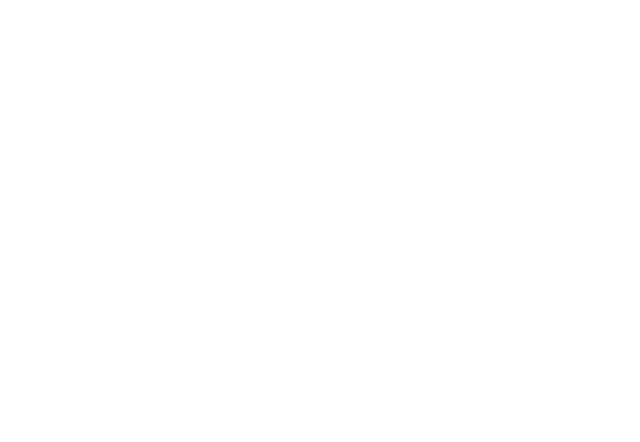
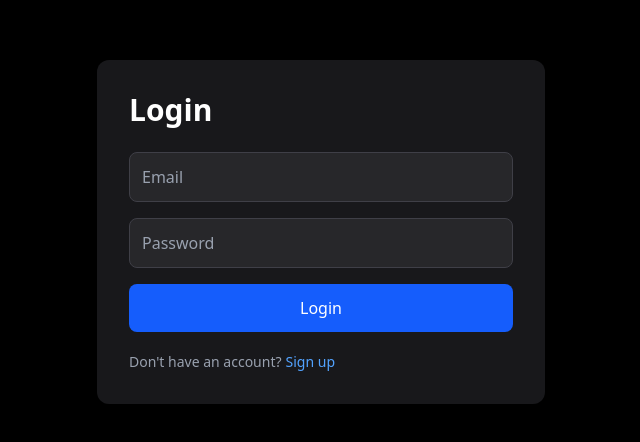
Before and after one commit to MaitriRajpara/E-commerce-React, a React (Vite) app: page / in a window 1280 px wide. Before the commit this address had no page. Shown: the part 168-610 px from the top of the page, without its empty margins (319-959 px from the left). Built offline with nearby package versions, Linux system fonts and the light colour scheme.

Commit message:
Route changed

```diff
--- a/src/App.tsx
+++ b/src/App.tsx
@@ -7,7 +7,7 @@
   return (
     <Router>
       <Routes>
-      <Route path="/login" element={<Login />} />
+      <Route path="/" element={<Login />} />
         <Route path="/signup" element={<SignUp />} />
         <Route path="/product" element={<ProductList />} />
       </Routes>
--- a/src/Components/Auth/SignUp/SignUp.tsx
+++ b/src/Components/Auth/SignUp/SignUp.tsx
@@ -99,7 +99,7 @@
           Already have an account?
           <span
             className="text-blue-400 hover:underline cursor-pointer ml-1"
-            onClick={() => navigate("/login")}
+            onClick={() => navigate("/")}
           >
             Login
           </span>
--- a/tsconfig.app.json
+++ b/tsconfig.app.json
@@ -19,7 +19,7 @@
     "strict": true,
     "noUnusedLocals": true,
     "noUnusedParameters": true,
-    "erasableSyntaxOnly": true,
+    // "erasableSyntaxOnly": true,
     "noFallthroughCasesInSwitch": true,
     "noUncheckedSideEffectImports": true
   },
--- a/tsconfig.node.json
+++ b/tsconfig.node.json
@@ -17,7 +17,7 @@
     "strict": true,
     "noUnusedLocals": true,
     "noUnusedParameters": true,
-    "erasableSyntaxOnly": true,
+    // "erasableSyntaxOnly": true,
     "noFallthroughCasesInSwitch": true,
     "noUncheckedSideEffectImports": true
   },
```
